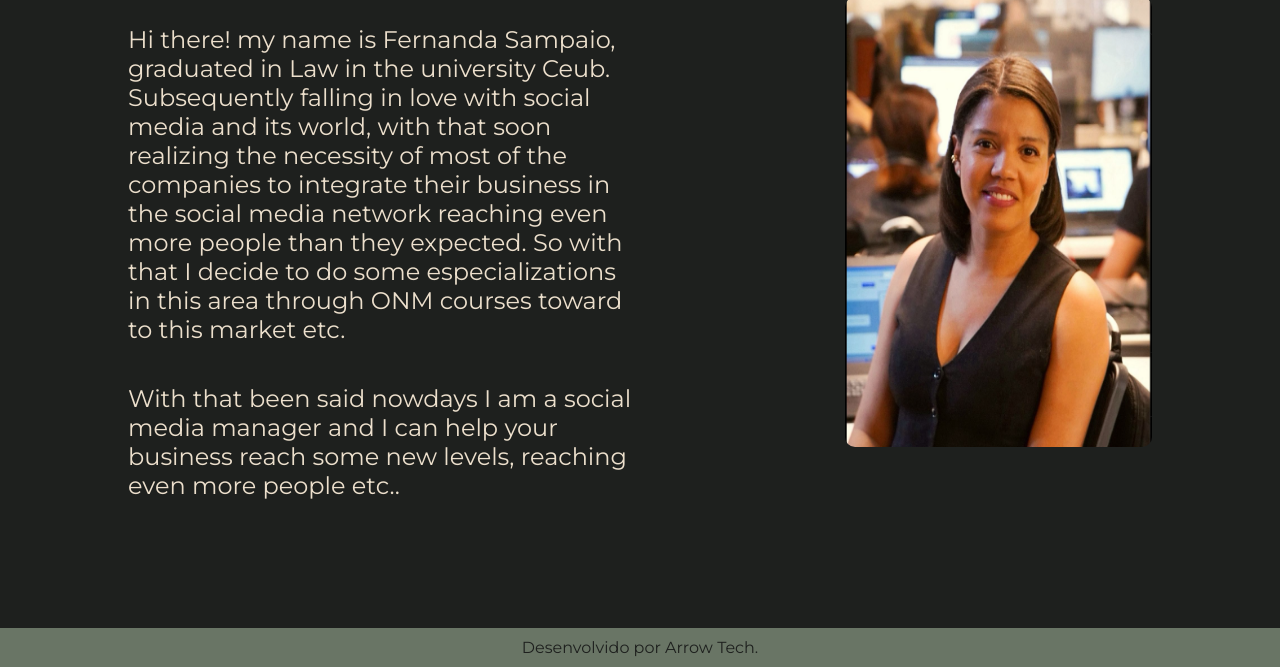
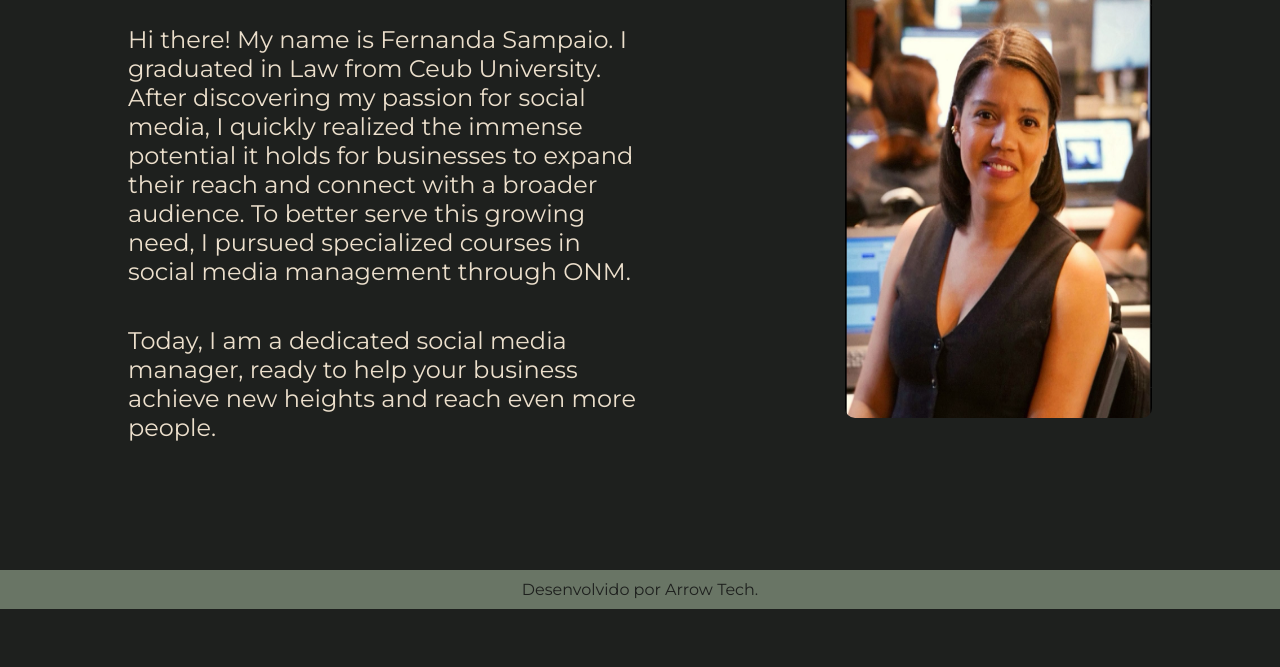
Before and after one commit to andersonflexa/web-dev-project, a plain HTML site: page about.html in a window 1280 px wide. Shown: the part 214-881 px from the top of the page. Drawn offline with Linux system fonts and the light colour scheme.

Commit message:
Generated some about me updates

```diff
--- a/about.html
+++ b/about.html
@@ -15,8 +15,8 @@
     <main class="presentation">
         <section class="presentation_content">
             <h1 class="presentation_content_title">About me</h1>
-            <p class="presentation_content_text">Hi there! my name is Fernanda Sampaio, graduated in Law in the university Ceub. Subsequently falling in love with social media and its world, with that soon realizing the necessity of most of the companies to integrate their business in the social media network reaching even more people than they expected. So with that I decide to do some especializations in this area through ONM courses toward to this market etc.</p>
-            <p class="presentation_content_text">With that been said nowdays I am a social media manager and I can help your business reach some new levels, reaching even more people etc..</p>
+            <p class="presentation_content_text">Hi there! My name is Fernanda Sampaio. I graduated in Law from Ceub University. After discovering my passion for social media, I quickly realized the immense potential it holds for businesses to expand their reach and connect with a broader audience. To better serve this growing need, I pursued specialized courses in social media management through ONM.</p>
+            <p class="presentation_content_text">Today, I am a dedicated social media manager, ready to help your business achieve new heights and reach even more people.</p>
         </section>
         <img class="image_about" src="assets/bae_picture.png" alt="Fernanda smilling in a office" width="350" height="450">
     </main>
```
